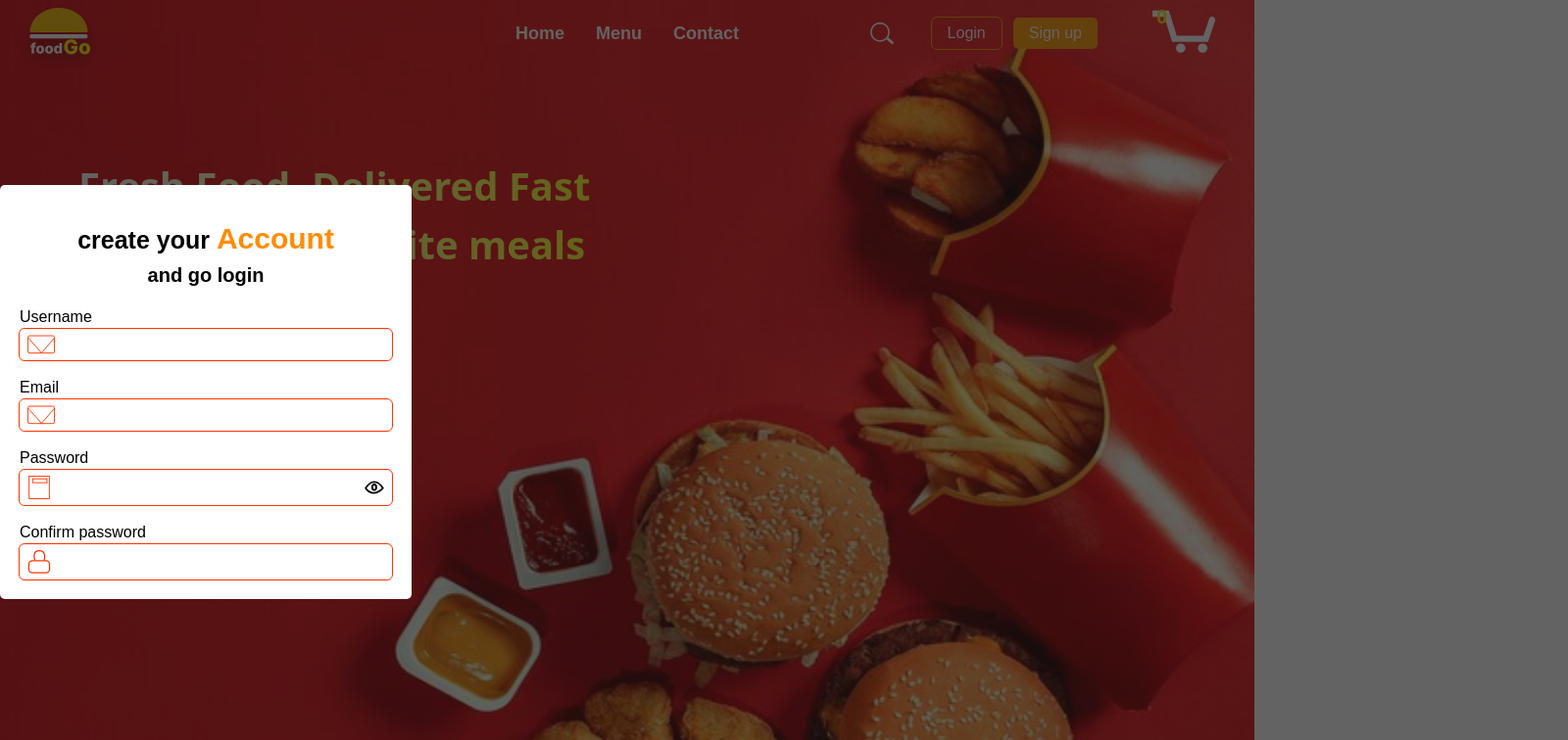
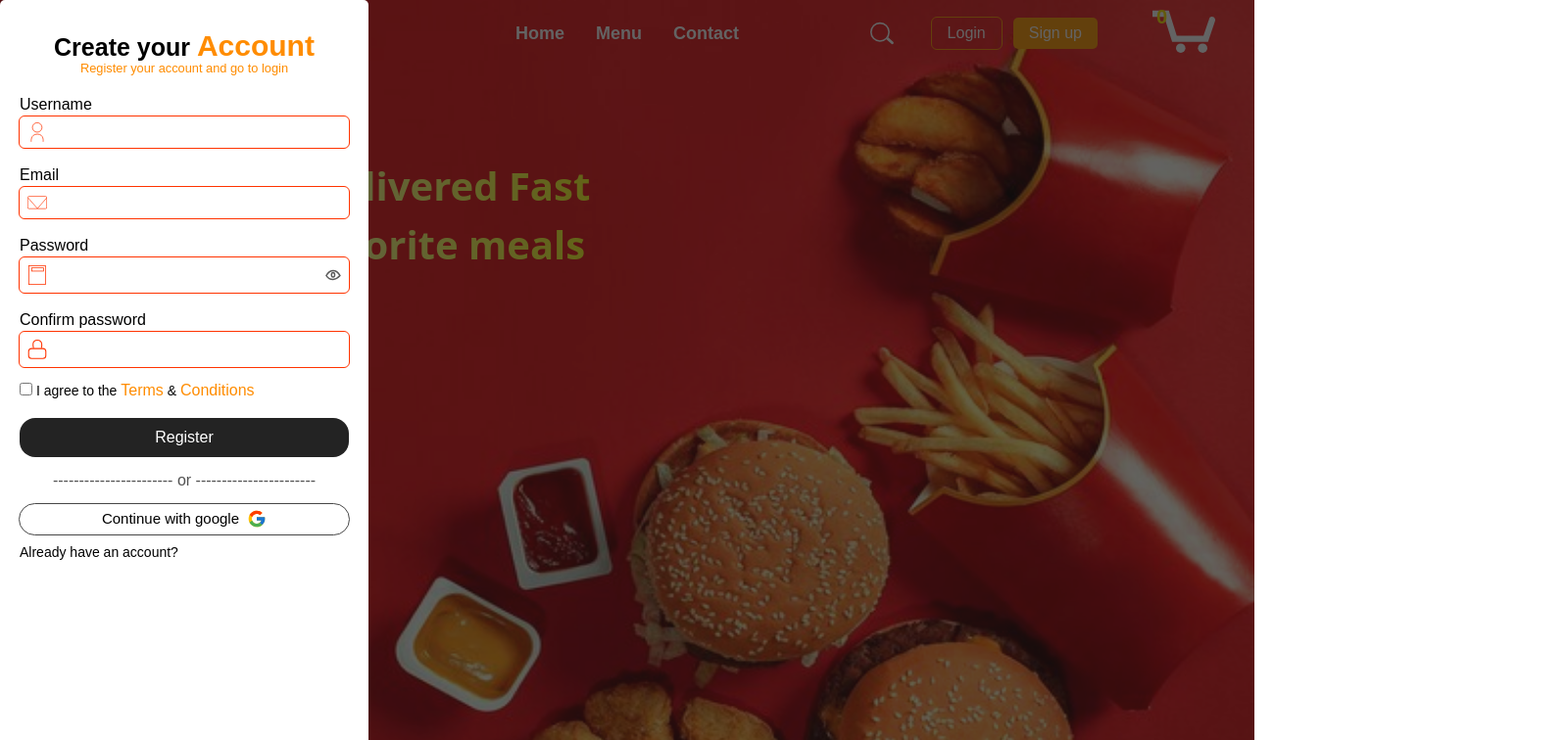
Before and after one commit to 123sahildev/food-delivery-app, a React (Vite) app in the folder client/: page / in a window 1280 px wide. Shown: the top 756 px of the page at 98% size, 1600 px wide, since content can reach past the window. Built offline with nearby package versions, Linux system fonts and the light colour scheme.

Commit message:
register form setup on laptop

```diff
--- /dev/null
+++ b/client/src/assets/svgs/googleIcon.jsx
@@ -0,0 +1,7 @@
+export default function GoogleIcon(props) {
+    return (
+        <svg {...props} xmlns="http://www.w3.org/2000/svg" x="0px" y="0px" width="100" height="100" viewBox="0 0 48 48">
+            <path fill="#FFC107" d="M43.611,20.083H42V20H24v8h11.303c-1.649,4.657-6.08,8-11.303,8c-6.627,0-12-5.373-12-12c0-6.627,5.373-12,12-12c3.059,0,5.842,1.154,7.961,3.039l5.657-5.657C34.046,6.053,29.268,4,24,4C12.955,4,4,12.955,4,24c0,11.045,8.955,20,20,20c11.045,0,20-8.955,20-20C44,22.659,43.862,21.35,43.611,20.083z"></path><path fill="#FF3D00" d="M6.306,14.691l6.571,4.819C14.655,15.108,18.961,12,24,12c3.059,0,5.842,1.154,7.961,3.039l5.657-5.657C34.046,6.053,29.268,4,24,4C16.318,4,9.656,8.337,6.306,14.691z"></path><path fill="#4CAF50" d="M24,44c5.166,0,9.86-1.977,13.409-5.192l-6.19-5.238C29.211,35.091,26.715,36,24,36c-5.202,0-9.619-3.317-11.283-7.946l-6.522,5.025C9.505,39.556,16.227,44,24,44z"></path><path fill="#1976D2" d="M43.611,20.083H42V20H24v8h11.303c-0.792,2.237-2.231,4.166-4.087,5.571c0.001-0.001,0.002-0.001,0.003-0.002l6.19,5.238C36.971,39.205,44,34,44,24C44,22.659,43.862,21.35,43.611,20.083z"></path>
+        </svg>
+    )
+}
--- /dev/null
+++ b/client/src/assets/svgs/username.jsx
@@ -0,0 +1,10 @@
+export default function UserName(props) {
+    return (
+        <svg {...props} width="90" height="137" viewBox="0 0 90 137" fill="none" xmlns="http://www.w3.org/2000/svg">
+            <path d="M44.7322 2.5C63.2668 2.5 78.2322 17.3075 78.2322 35.5C78.2322 53.6925 63.2668 68.5 44.7322 68.5C26.1976 68.5 11.2322 53.6925 11.2322 35.5C11.2322 17.3075 26.1976 2.5 44.7322 2.5Z" stroke="currentColor" stroke-width="5"/>
+            <path d="M86.2322 136C86.2322 136 94.7321 82.5 45.7321 82.5C-3.2679 82.5 2.73221 136 2.73221 136" stroke="currentColor" stroke-width="5"/>
+        </svg>
+
+
+    )
+}
--- a/client/src/forms/register.jsx
+++ b/client/src/forms/register.jsx
@@ -4,6 +4,8 @@ import EmailIcon from "../assets/svgs/email.jsx";
 import PasswordIcon from "../assets/svgs/password.jsx";
 import ConfirmPassword from "../assets/svgs/confirmPassword.jsx";
 import PasswordShow from "../assets/svgs/passwordShow.jsx";
+import UserName from "../assets/svgs/username.jsx";
+import GoogleIcon from "../assets/svgs/googleIcon.jsx";
 
 export default function login() {
     const { register, handleSubmit, formState : { errors }, reset} = useForm();
@@ -15,43 +17,55 @@ export default function login() {
     }
 
   return (
-    <div className="flex absolute  left-0 top-0 items-center  justify-items-center z-100 bg-[#131313a8] w-400 h-full">
-         <form onSubmit={handleSubmit(submit)} className="min-w-75 p-5 flex flex-col bg-white rounded-[5px] self-center justify-self-center">
-            <div className="justify-self-center mt-3 flex flex-col gap-0 items-center justify-items-center">
-                <h1 className="text-[25px]">create your <span className="text-[darkorange]">Account</span></h1>
-                <p className="text-[20px] font-bold mt-0">and go <span className="text-[20px] ">login</span></p>
+    <div className="flex absolute left-0 top-0  z-100 bg-[#131313a8] w-full h-full">
+         <form onSubmit={handleSubmit(submit)} className=" px-5 py-3 flex flex-col bg-white rounded-[5px]  ">
+            <div  className="shadow-[0px_0px_10px_2px_rgb(1, 0, 1)] justify-self-center mt-3 flex flex-col gap-0 items-center justify-items-center">
+                <h1 className="text-[25px] inline h-9">Create your <span className="inline h-9 text-[darkorange]">Account</span></h1>
+                <small className="text-[darkorange]">Register your account and go to login</small>
             </div>
             <div className="flex flex-col mt-4 ">
-                <label htmlFor="email">Username</label>
-                <div className="flex items-center rounded-[5px] outline outline-[#ff3300] gap-2">
-                    <EmailIcon  className="w-7 ml-2 text-[#ff3300] h-7"/>
-                    <input type="email" id="email" {...register("username")} className="text-[16px] flex border-none px-2 w-75 h-8 outline-none cursor-pointer" />
+                <label htmlFor="username">Username</label>
+                <div  className="flex items-center rounded-[5px] outline outline-[#ff3300] ">
+                    <UserName  className="w-5 ml-2 text-[#ff3300] h-5"/>
+                    <input type="text" id="username" {...register("username")} className="text-[16px] flex border-none px-2 w-70 h-8 outline-none cursor-pointer" />
                 </div>
             </div>
             <div className="flex flex-col mt-4 ">
                 <label htmlFor="email">Email</label>
-                <div className="flex items-center rounded-[5px] outline outline-[#ff3300] gap-2">
-                    <EmailIcon className="w-7 ml-2 text-[#ff3300] h-7"/>
+                <div className="flex items-center rounded-[5px] outline outline-[#ff3300]">
+                    <EmailIcon className="w-5 ml-2 text-[#ff3300] h-5"/>
                     <input type="email" id="email" {...register("email")} className="text-[16px] flex border-none px-2 w-75 h-8 outline-none cursor-pointer" />
                 </div>
             </div>
             <div className="flex flex-col mt-4 h-auto">
                 <label htmlFor="password">Password</label>
-                <div className="flex items-center rounded-[5px] outline outline-[#ff3300] gap-2">
-                    <PasswordIcon className="text-[#ff3300] ml-2 w-6 h-6"/>
-                    <input type={`${hidePassword ? "password" : "text"}`}  id="password" {...register("password")} className="text-[16px] flex px-2 w-75 border-none h-9 outline-none cursor-pointer" />
-                    <PasswordShow onClick={()=> setHidePassword(!hidePassword)} className="text-black w-7 mr-1 h-7 cursor-pointer duration-300 hover:bg-[#61616128] rounded-[15px] p-1" />
+                <div className="flex items-center rounded-[5px] outline outline-[#ff3300]">
+                    <PasswordIcon className="text-[#ff3300] ml-2 w-5 h-5"/>
+                    <input type={`${hidePassword ? "password" : "text"}`}  id="password" {...register("password")} className="text-[16px] flex px-2 w-70 border-none h-9 outline-none cursor-pointer" />
+                    <PasswordShow onClick={()=> setHidePassword(!hidePassword)} className="text-[#5b5b5b] w-6 mr-1 h-6 cursor-pointer duration-300 hover:bg-[#4848481c] rounded-[15px] p-1" />
 
                 </div>
             </div>
             <div className="flex flex-col mt-4 cursor-pointer  h-auto">
                 <label htmlFor="confirmPassword">Confirm password</label>
-                <div className="flex items-center rounded-[5px] outline outline-[#ff3300] gap-2">
-                    <ConfirmPassword className="w-6 h-6 text-[#ff3300] ml-2" />
-                    <input type="confirmPassword" id="email" {...register("confirmPassword")} className="text-[16px] border-none flex px-2 w-75 h-9 outline-none cursor-pointer " />
+                <div className="flex items-center rounded-[5px] outline outline-[#ff3300]">
+                    <ConfirmPassword className="w-5 h-5 text-[#ff3300] ml-2" />
+                    <input type="confirmPassword" id="email" {...register("confirmPassword")} className="text-[16px] border-none flex px-2 w-70 h-9 outline-none cursor-pointer " />
                 </div>
             </div>
+            <div className="mt-3 flex items-center">
+                <label  className="text-[14px]"><input type="checkbox" /> I agree to the <span className="text-[16px] text-[darkorange] font-normal"> Terms</span> & <span className="text-[16px] text-[darkorange] font-normal">Conditions</span></label>
+            </div>
+            <button className="mt-4 w-full h-10 rounded-2xl bg-[#232323] border-none outline-none text-white">Register</button>
+            <label className="mt-3 text-[#525252] mx-auto" >----------------------- or -----------------------</label>
+        <div className="mt-3 justify-center py-1 bg-white outline outline-[#474747] rounded-2xl flex flex-row items-center gap-2">
+            <p className="text-[15px]">Continue with google</p>
+            <GoogleIcon className="w-5 h-5" />
+        </div>
+        <div className="mt-2 flex gap-2">
+            <label className="text-[14px]">Already have an account?</label>
 
+        </div>
          </form>
     </div>
   )
--- a/client/src/index.css
+++ b/client/src/index.css
@@ -25,6 +25,9 @@
         background-clip: text;
         color: transparent;
     }
+    .form-shadow {
+        box-shadow: 0px 0px 10px 2px darkorange;
+    }
 }
 
 @layer base {
```
Also changed, not shown: client/src/pages/checkout.jsx (added).
